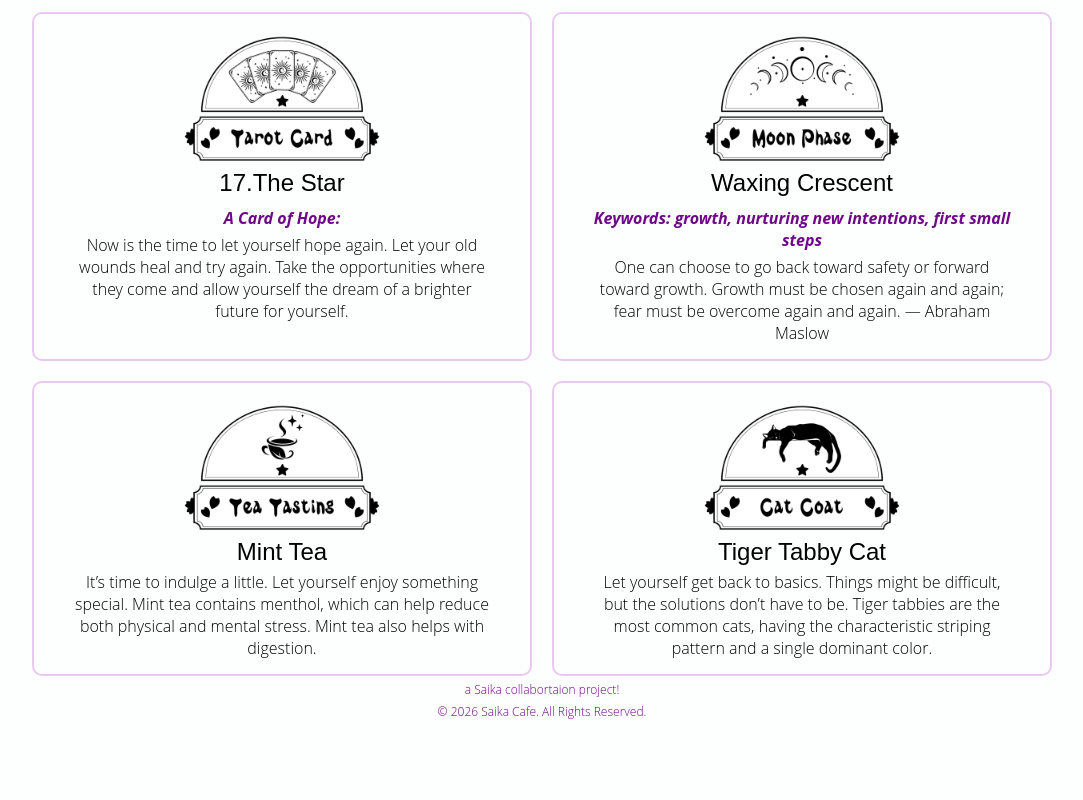
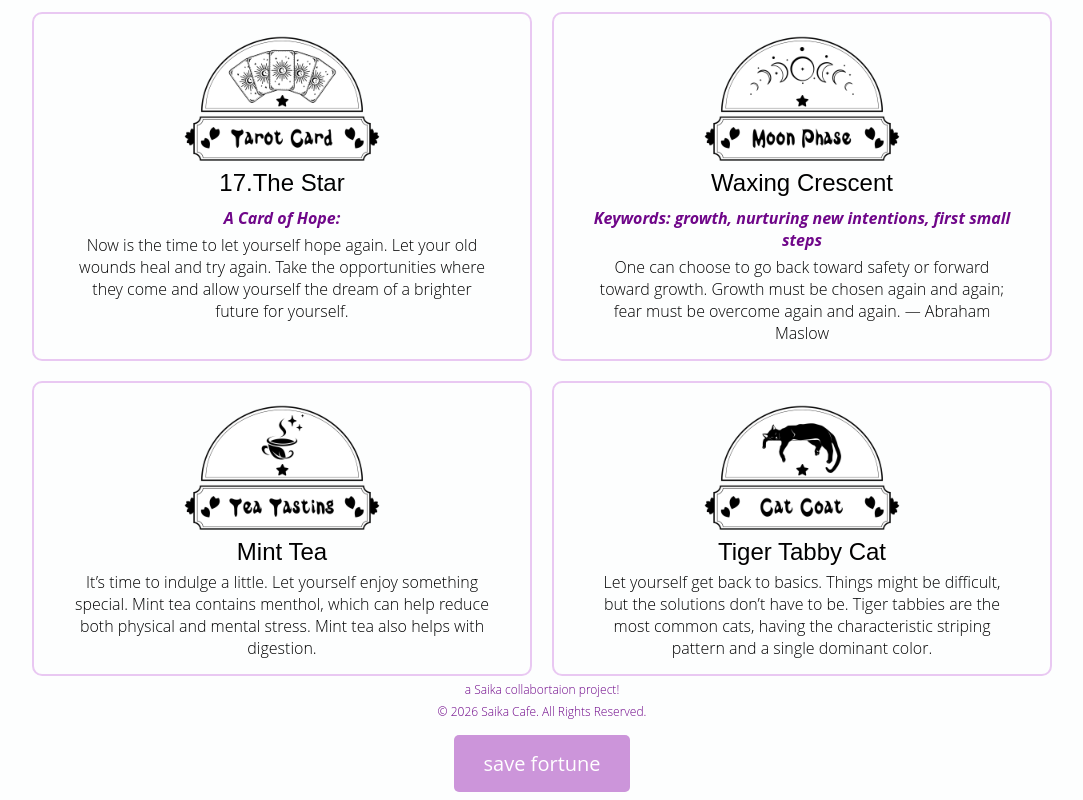
Before and after one commit to pand3m1x/SaikaFortunes, a React (Vite) app: page /moonfortune in a window 1280 px wide. Shown: the part 275-1075 px from the top of the page, without its empty margins (98-1181 px from the left). Before the commit the page ends 1008 px from the top, so only its background shows below. Built offline with nearby package versions, Linux system fonts and the light colour scheme; a web font is replaced by a local one.

Commit message:
fixed deployment bugs, changed layout of button and footer, footer now is saved with save image

```diff
--- a/src/pages/cloudFortune.jsx
+++ b/src/pages/cloudFortune.jsx
@@ -33,11 +33,12 @@ function CloudFortune() {
             <CatMarking></CatMarking>
           </div>
         </div>
-      </div>
         <div className="footer">
           <p>a Saika collabortaion project!</p>
           <p>&copy; 2026 Saika Cafe. All Rights Reserved.</p>
         </div>
+      </div>
+          <button onClick={saveFortune}>save fortune</button>
     </div>
   );
 }
--- a/src/pages/moonFortune.jsx
+++ b/src/pages/moonFortune.jsx
@@ -32,11 +32,12 @@ function MoonFortune() {
             <CatMarking></CatMarking>
           </div>
         </div>
-      </div>
         <div className="footer">
           <p>a Saika collabortaion project!</p>
           <p>&copy; 2026 Saika Cafe. All Rights Reserved.</p>
         </div>
+      </div>
+          <button onClick={saveFortune}>save fortune</button>
     </div>
   );
 }
--- a/src/pages/sakuraFortune.jsx
+++ b/src/pages/sakuraFortune.jsx
@@ -32,11 +32,12 @@ function SakuraFortune() {
             <CatMarking></CatMarking>
           </div>
         </div>
-    </div>
         <div className="footer">
           <p>a Saika collabortaion project!</p>
           <p>&copy; 2026 Saika Cafe. All Rights Reserved.</p>
         </div>
+    </div>
+          <button onClick={saveFortune}>save fortune</button>
   </div>
   );
 }
--- a/src/pages/starFortune.jsx
+++ b/src/pages/starFortune.jsx
@@ -33,12 +33,12 @@ function StarFortune() {
             <CatMarking></CatMarking>
           </div>
         </div>
-      </div>
-        <button onClick={saveFortune}>save fortune</button>
         <div className="footer">
           <p>a Saika collabortaion project!</p>
           <p>&copy; 2026 Saika Cafe. All Rights Reserved.</p>
         </div>
+      </div>
+        <button onClick={saveFortune}>save fortune</button>
     </div>
   );
 }
```
